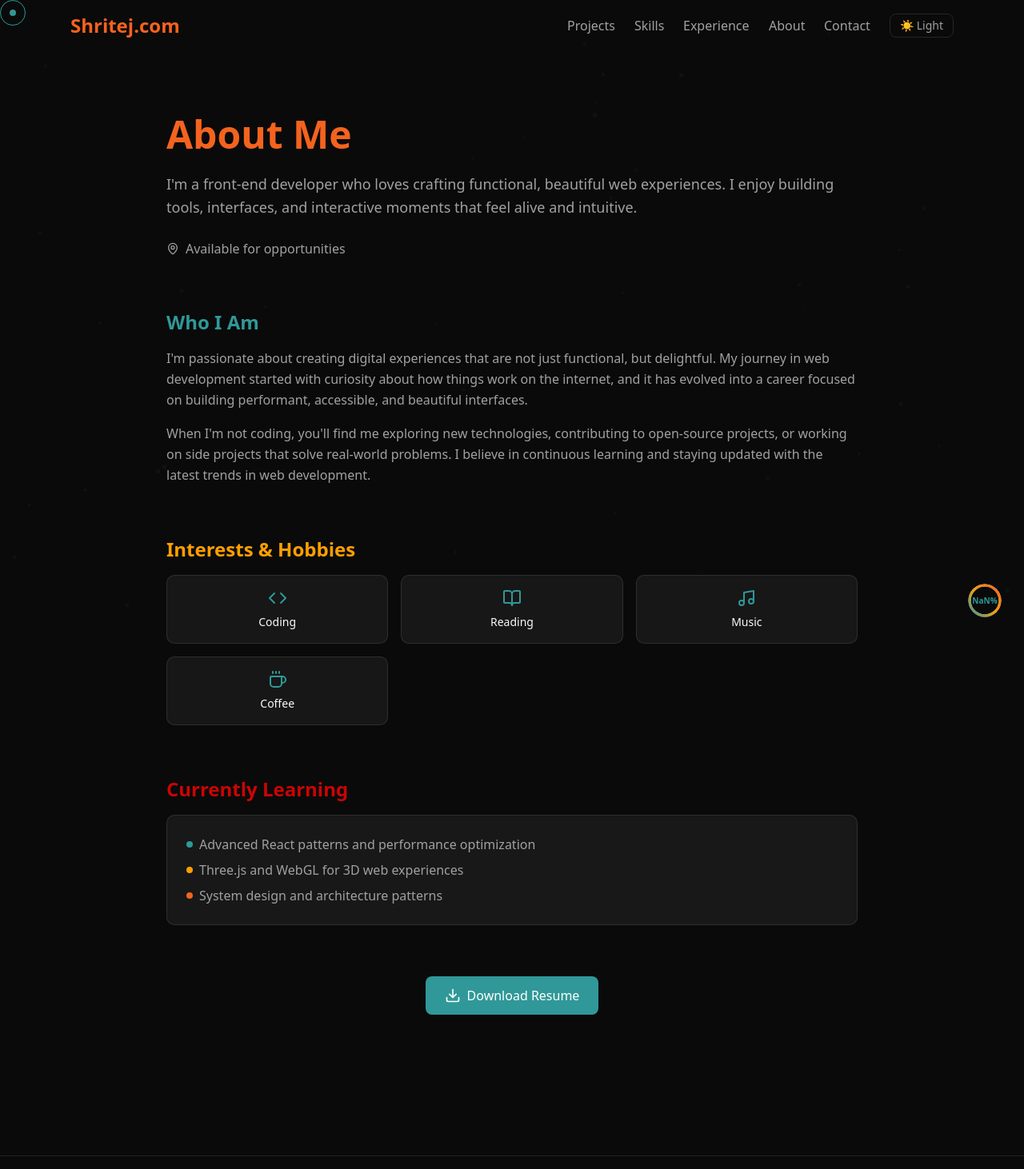
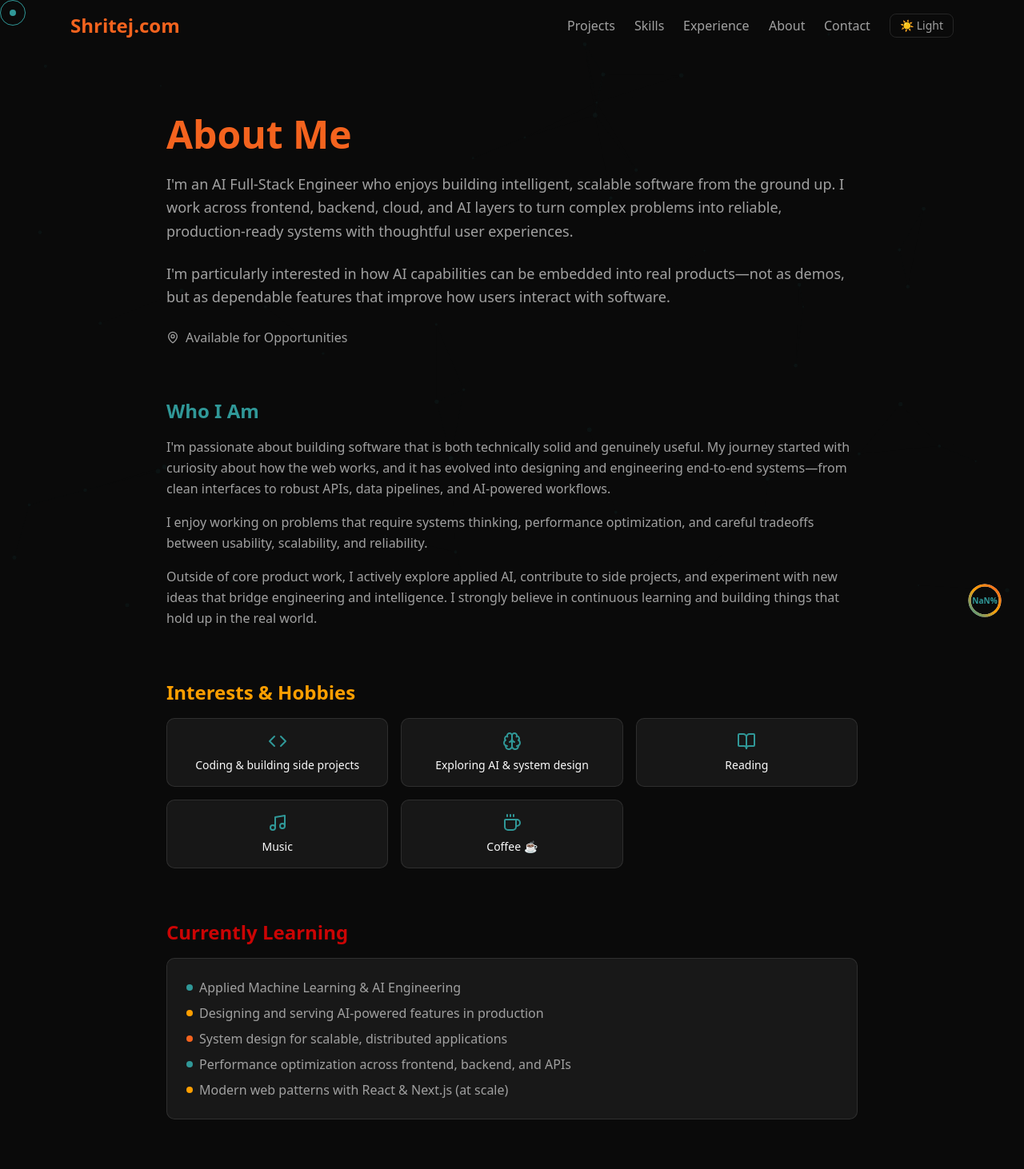
Before and after one commit to Shritej-Reddy/shritej-portfolio, a Next.js app: page /about in a window 1280 px wide. Shown: the top 1462 px of the page at 80% size. Built offline with nearby package versions, Linux system fonts and the light colour scheme.

Commit message:
updated About me content

```diff
--- a/src/app/about/page.tsx
+++ b/src/app/about/page.tsx
@@ -1,6 +1,6 @@
 'use client';
 import { motion } from 'framer-motion';
-import { Download, MapPin, Coffee, Code, BookOpen, Music } from 'lucide-react';
+import { Download, MapPin, Coffee, Code, BookOpen, Music, Brain } from 'lucide-react';
 
 export default function AboutPage() {
   return (
@@ -16,13 +16,15 @@ export default function AboutPage() {
           About Me
         </h1>
         <p className="text-muted-foreground text-lg leading-relaxed mb-6">
-          I&apos;m a front-end developer who loves crafting functional, beautiful web experiences.
-          I enjoy building tools, interfaces, and interactive moments that feel alive and intuitive.
+          I&apos;m an AI Full-Stack Engineer who enjoys building intelligent, scalable software from the ground up. I work across frontend, backend, cloud, and AI layers to turn complex problems into reliable, production-ready systems with thoughtful user experiences.
+        </p>
+        <p className="text-muted-foreground text-lg leading-relaxed mb-6">
+          I&apos;m particularly interested in how AI capabilities can be embedded into real products—not as demos, but as dependable features that improve how users interact with software.
         </p>
         <div className="flex items-center gap-4 text-muted-foreground">
           <div className="flex items-center gap-2">
             <MapPin className="w-4 h-4" />
-            <span>Available for opportunities</span>
+            <span>Available for Opportunities</span>
           </div>
         </div>
       </div>
@@ -37,16 +39,13 @@ export default function AboutPage() {
         <h2 className="text-2xl font-semibold text-[#309898]">Who I Am</h2>
         <div className="space-y-4 text-muted-foreground leading-relaxed">
           <p>
-            I&apos;m passionate about creating digital experiences that are not just functional,
-            but delightful. My journey in web development started with curiosity about how things
-            work on the internet, and it has evolved into a career focused on building performant,
-            accessible, and beautiful interfaces.
+            I&apos;m passionate about building software that is both technically solid and genuinely useful. My journey started with curiosity about how the web works, and it has evolved into designing and engineering end-to-end systems—from clean interfaces to robust APIs, data pipelines, and AI-powered workflows.
           </p>
           <p>
-            When I&apos;m not coding, you&apos;ll find me exploring new technologies, contributing
-            to open-source projects, or working on side projects that solve real-world problems.
-            I believe in continuous learning and staying updated with the latest trends in web
-            development.
+            I enjoy working on problems that require systems thinking, performance optimization, and careful tradeoffs between usability, scalability, and reliability.
+          </p>
+          <p>
+            Outside of core product work, I actively explore applied AI, contribute to side projects, and experiment with new ideas that bridge engineering and intelligence. I strongly believe in continuous learning and building things that hold up in the real world.
           </p>
         </div>
       </motion.div>
@@ -60,10 +59,11 @@ export default function AboutPage() {
       >
         <h2 className="text-2xl font-semibold text-[#FF9F00]">Interests & Hobbies</h2>
         <div className="grid grid-cols-2 md:grid-cols-3 gap-4">
-          <InterestCard icon={<Code />} title="Coding" />
+          <InterestCard icon={<Code />} title="Coding & building side projects" />
+          <InterestCard icon={<Brain />} title="Exploring AI & system design" />
           <InterestCard icon={<BookOpen />} title="Reading" />
           <InterestCard icon={<Music />} title="Music" />
-          <InterestCard icon={<Coffee />} title="Coffee" />
+          <InterestCard icon={<Coffee />} title="Coffee ☕" />
         </div>
       </motion.div>
 
@@ -79,15 +79,23 @@ export default function AboutPage() {
           <ul className="space-y-2 text-muted-foreground">
             <li className="flex items-center gap-2">
               <span className="w-2 h-2 bg-[#309898] rounded-full"></span>
-              Advanced React patterns and performance optimization
+              Applied Machine Learning & AI Engineering
             </li>
             <li className="flex items-center gap-2">
               <span className="w-2 h-2 bg-[#FF9F00] rounded-full"></span>
-              Three.js and WebGL for 3D web experiences
+              Designing and serving AI-powered features in production
             </li>
             <li className="flex items-center gap-2">
               <span className="w-2 h-2 bg-[#F4631E] rounded-full"></span>
-              System design and architecture patterns
+              System design for scalable, distributed applications
+            </li>
+            <li className="flex items-center gap-2">
+              <span className="w-2 h-2 bg-[#309898] rounded-full"></span>
+              Performance optimization across frontend, backend, and APIs
+            </li>
+            <li className="flex items-center gap-2">
+              <span className="w-2 h-2 bg-[#FF9F00] rounded-full"></span>
+              Modern web patterns with React & Next.js (at scale)
             </li>
           </ul>
         </div>
```
